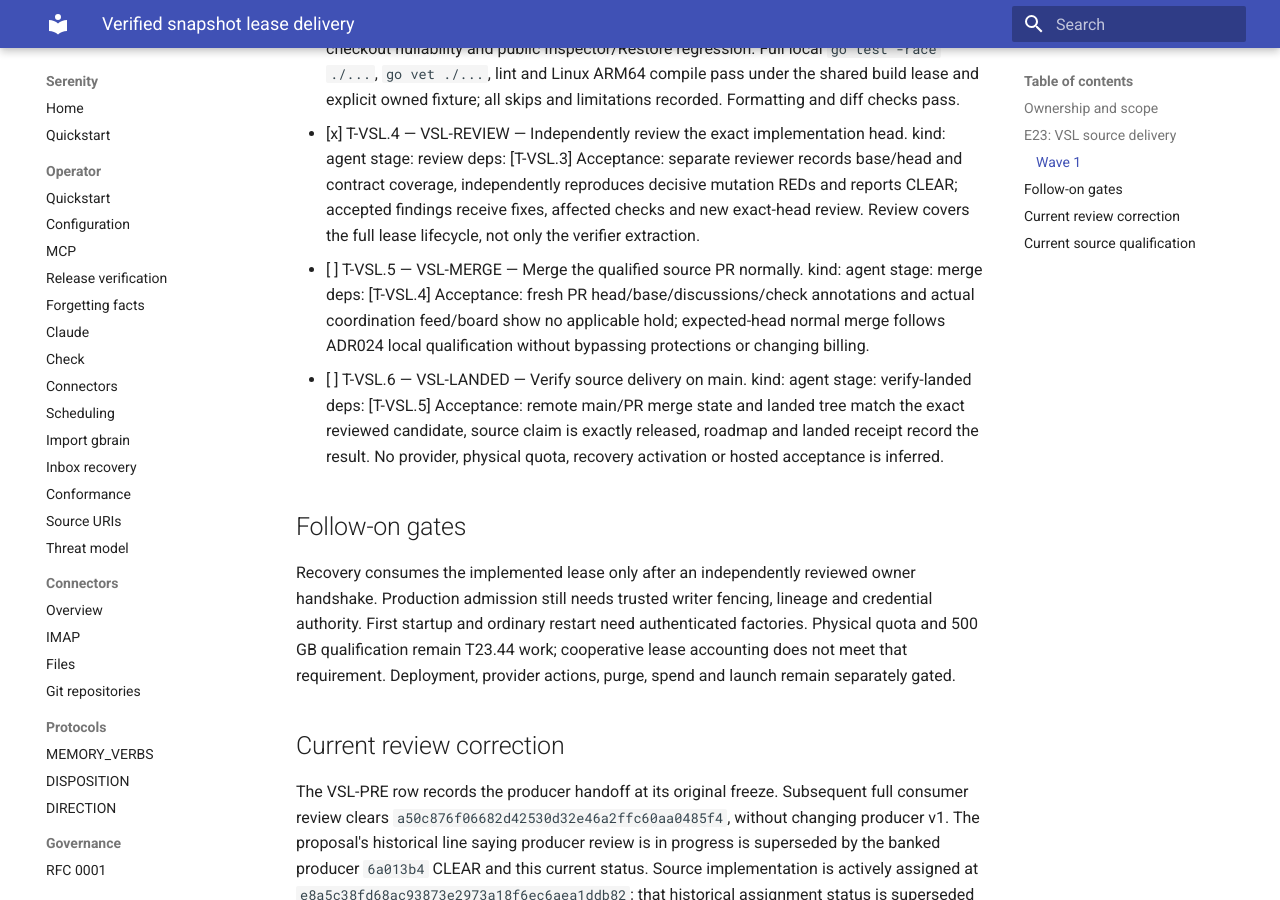
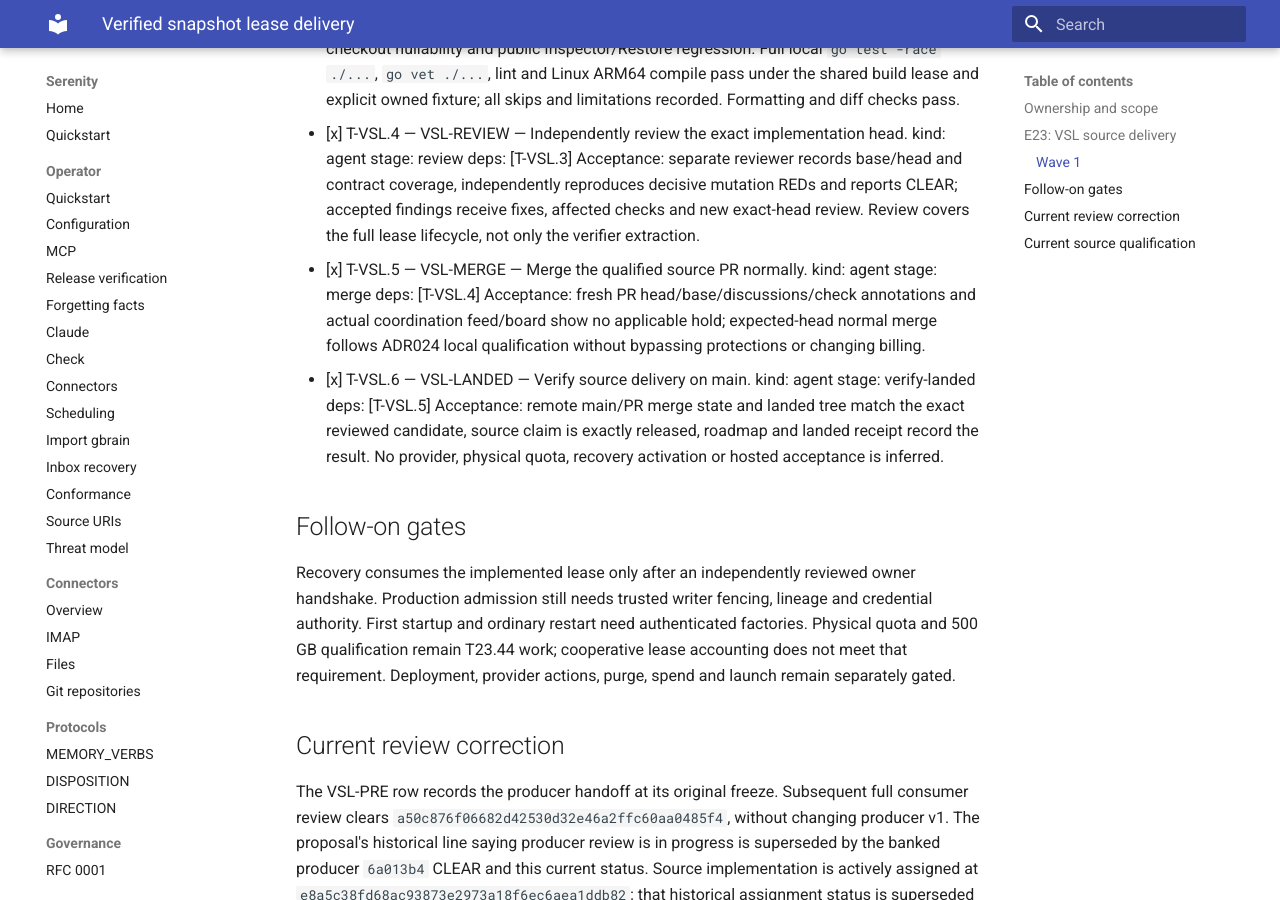
Before and after one commit to sirerun/serenity, an MkDocs documentation site: the page built from docs/plans/verified-snapshot-lease-delivery-2026-10-03.md, in a window 1280 px wide and 900 px high, scrolled down 1228 px. Built offline with MkDocs 1.6.1 and Material for MkDocs 9.7.7, drawn with Linux system fonts in a browser that asks for light colours; some of the changed text lies outside the part shown.

```diff
--- a/docs/plans/verified-snapshot-lease-delivery-2026-10-03.md
+++ b/docs/plans/verified-snapshot-lease-delivery-2026-10-03.md
@@ -14,8 +14,8 @@ Coordinator retains the backup lease claim. One isolated backup worker owns shar
 - [x] T-VSL.2 — VSL-IMPL — Implement the complete reviewed backup-owned lease API. kind: agent stage: implement deps: [T-VSL.1] Acceptance: stage and restore consume the same verified private bytes; durable pin/reopen and authorized terminal/abandon cleanup work across restart; projections retain pending checkout state without exposing authority or secrets; context, borrower, identity and accounting invariants match the frozen contract. No stub success or reduced transient-only substitute.
 - [x] T-VSL.3 — VSL-VERIFY — Verify affected behavior and module compatibility. kind: agent stage: verify deps: [T-VSL.2] Acceptance: meaningful hostile mutation controls demonstrate genuine RED before correction; focused race tests include same-byte handoff, forged/ref mismatches, tamper, pin/persist/release crash boundaries, borrower cancellation, limits, checkout nullability and public Inspector/Restore regression. Full local `go test -race ./...`, `go vet ./...`, lint and Linux ARM64 compile pass under the shared build lease and explicit owned fixture; all skips and limitations recorded. Formatting and diff checks pass.
 - [x] T-VSL.4 — VSL-REVIEW — Independently review the exact implementation head. kind: agent stage: review deps: [T-VSL.3] Acceptance: separate reviewer records base/head and contract coverage, independently reproduces decisive mutation REDs and reports CLEAR; accepted findings receive fixes, affected checks and new exact-head review. Review covers the full lease lifecycle, not only the verifier extraction.
-- [ ] T-VSL.5 — VSL-MERGE — Merge the qualified source PR normally. kind: agent stage: merge deps: [T-VSL.4] Acceptance: fresh PR head/base/discussions/check annotations and actual coordination feed/board show no applicable hold; expected-head normal merge follows ADR024 local qualification without bypassing protections or changing billing.
-- [ ] T-VSL.6 — VSL-LANDED — Verify source delivery on main. kind: agent stage: verify-landed deps: [T-VSL.5] Acceptance: remote main/PR merge state and landed tree match the exact reviewed candidate, source claim is exactly released, roadmap and landed receipt record the result. No provider, physical quota, recovery activation or hosted acceptance is inferred.
+- [x] T-VSL.5 — VSL-MERGE — Merge the qualified source PR normally. kind: agent stage: merge deps: [T-VSL.4] Acceptance: fresh PR head/base/discussions/check annotations and actual coordination feed/board show no applicable hold; expected-head normal merge follows ADR024 local qualification without bypassing protections or changing billing.
+- [x] T-VSL.6 — VSL-LANDED — Verify source delivery on main. kind: agent stage: verify-landed deps: [T-VSL.5] Acceptance: remote main/PR merge state and landed tree match the exact reviewed candidate, source claim is exactly released, roadmap and landed receipt record the result. No provider, physical quota, recovery activation or hosted acceptance is inferred.
 
 ## Follow-on gates
 
```
Also changed, not shown: other parts of docs/plans/verified-snapshot-lease-delivery-2026-10-03.md (+2 -0 lines), docs/launch/evidence/recovery-contracts-2026-10-03/pr355-final-docs-review.md (added, +11 -0 lines), docs/launch/evidence/recovery-contracts-2026-10-03/pr355-landed-verification.md (added, +7 -0 lines), docs/plans/recovery-envelope-independent-source-hold-2026-10-03.md (added, +27 -0 lines), docs/roadmap.md (+2 -0 lines).
